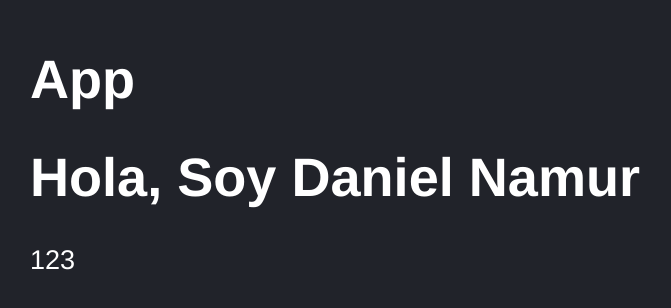
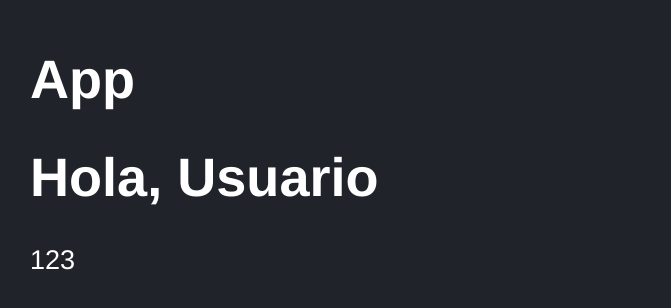
Before and after one commit to danamur/CursoReact, a React (Vite) app in the folder 02-COUNTER-APP-VITE/: page / in a window 1280 px wide. Shown: the part 136-444 px from the top of the page, without its empty margins (118-789 px from the left). Built offline with nearby package versions, Linux system fonts and the light colour scheme.

Commit message:
Integrando defaultProps a componente

```diff
--- a/02-COUNTER-APP-VITE/src/FirstApp.jsx
+++ b/02-COUNTER-APP-VITE/src/FirstApp.jsx
@@ -12,5 +12,10 @@ export const FirstApp = ({ title, subTitle }) => {
 
 FirstApp.propTypes = {
     title: PropTypes.string.isRequired,
-    subTitle: PropTypes.number.isRequired
+    subTitle: PropTypes.string.isRequired
+};
+
+FirstApp.defaultProps = {
+    title: "Hola, Usuario",
+    subTitle: '123',
 }
--- a/02-COUNTER-APP-VITE/src/main.jsx
+++ b/02-COUNTER-APP-VITE/src/main.jsx
@@ -13,6 +13,6 @@ import './styles.css';
 ReactDOM.createRoot(document.getElementById('root')).render(
   <React.StrictMode>
     <App />
-    <FirstApp title = "Hola, Soy Daniel Namur" subTitle = { 123 }/>
+    <FirstApp/>
   </React.StrictMode>
 )
```
